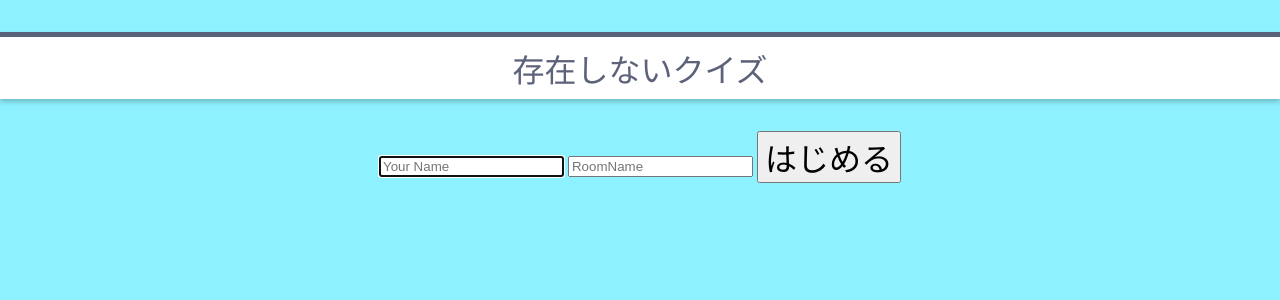
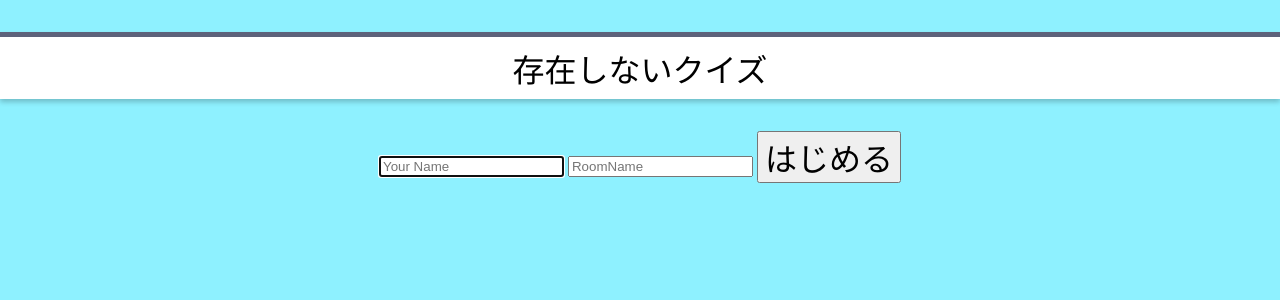
Before and after one commit to hirozouu/sonzaisinai, a PHP site: page /public/index.html in a window 1280 px wide. Shown: the top 300 px of the page. Run offline with PHP 8.4, Linux system fonts and the light colour scheme; some libraries are stand-ins or nearby versions.

Commit message:
change color

```diff
--- a/public/sample.css
+++ b/public/sample.css
@@ -30,13 +30,13 @@ body p {
     background: white;
     border-top: solid 5px #5d627b;
     box-shadow: 0 3px 5px rgba(0, 0, 0, 0.22);
-    display: table;
 }
 
 .box_start p {
     margin: 0;
     padding: 0;
     font-size: xx-large;
+    color: #000000;
 }
 
 #button_enter {
```
